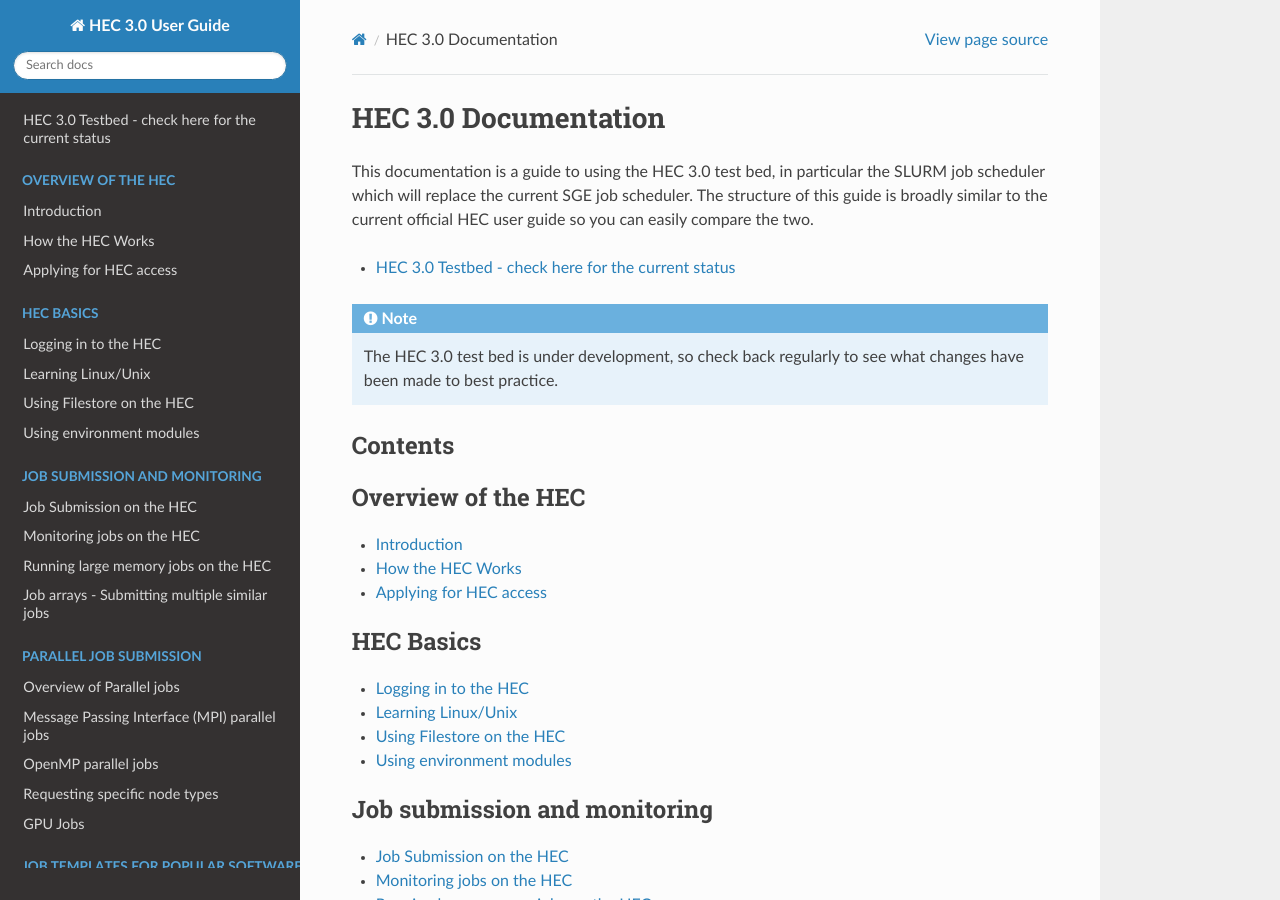
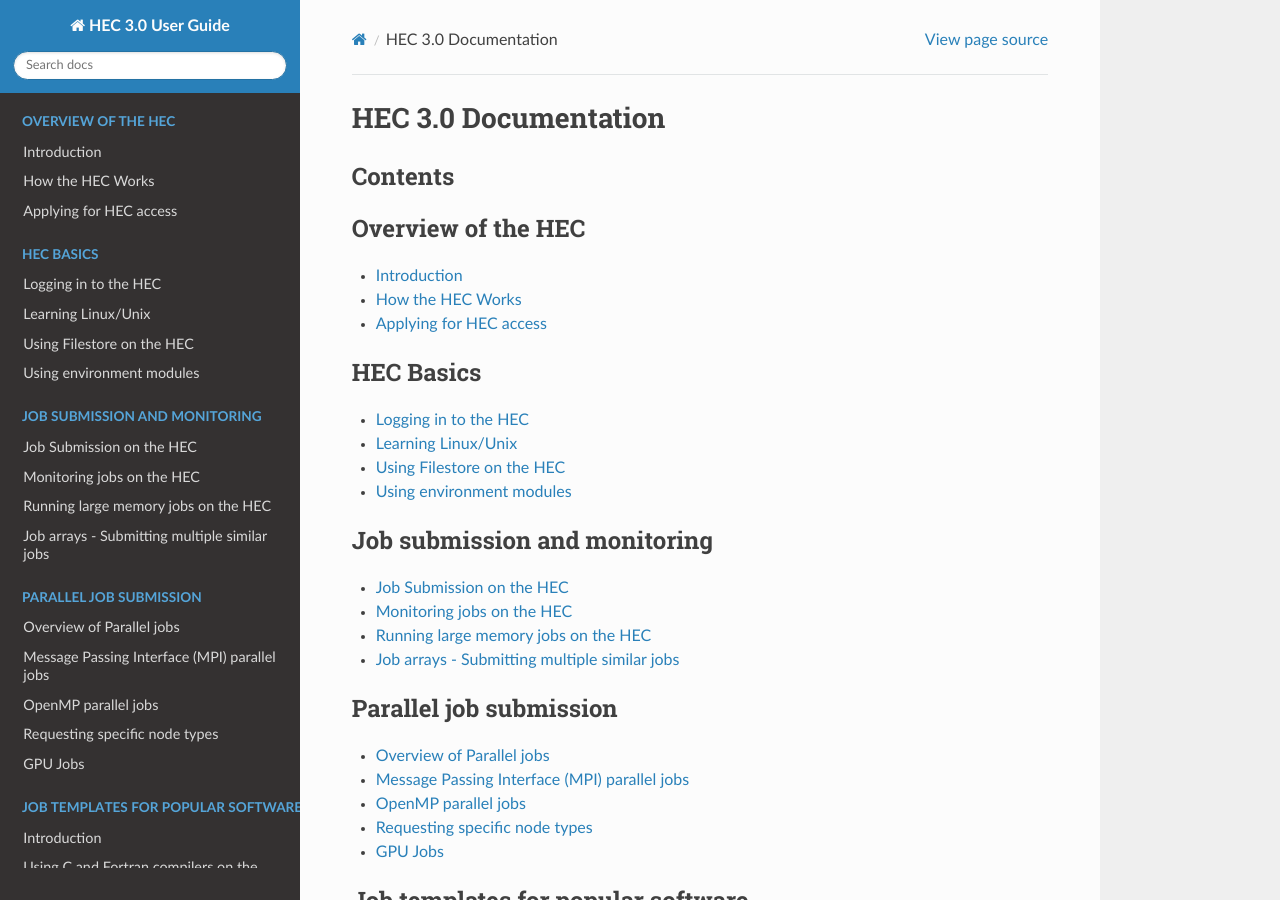
Before and after one commit to MikePacey/Lancaster-HEC, a Sphinx documentation site: the page built from docs/index.rst, in a window 1280 px wide and 900 px high. Built offline with Sphinx 7.4.7 and the Read the Docs theme 2.0.0, drawn with Linux system fonts in a browser that asks for light colours; formulas are drawn with MathJax 3.

Commit message:
branch main

```diff
--- a/docs/index.rst
+++ b/docs/index.rst
@@ -1,20 +1,5 @@
 HEC 3.0 Documentation
 =====================
-
-This documentation is a guide to using the HEC 3.0 test bed,
-in particular the SLURM job scheduler which will replace
-the current SGE job scheduler. The structure of this guide
-is broadly similar to the current official HEC user guide
-so you can easily compare the two.
-
-.. toctree::
-  :maxdepth: 1
-
-  testbed
-
-.. note::
-   The HEC 3.0 test bed is under development, so check
-   back regularly to see what changes have been made to best practice.
 
 Contents
 --------
--- a/docs/jobarrays.rst
+++ b/docs/jobarrays.rst
@@ -85,7 +85,7 @@
 The above example shows a job with 100 tasks. As the cluster is busy, only tasks
 1 through 7 are currently running and the remaining tasks are listed as PD (pending).
 
-If you want to stop all the tasks of a job at once, you can use the normal scancel command, e.g.:
+If you want to cancel all the tasks of a job at once, you can use the normal scancel command, e.g.:
 
 .. code-block:: console
 
```
Also changed, not shown: docs/submit.rst (+7 -0 lines).
